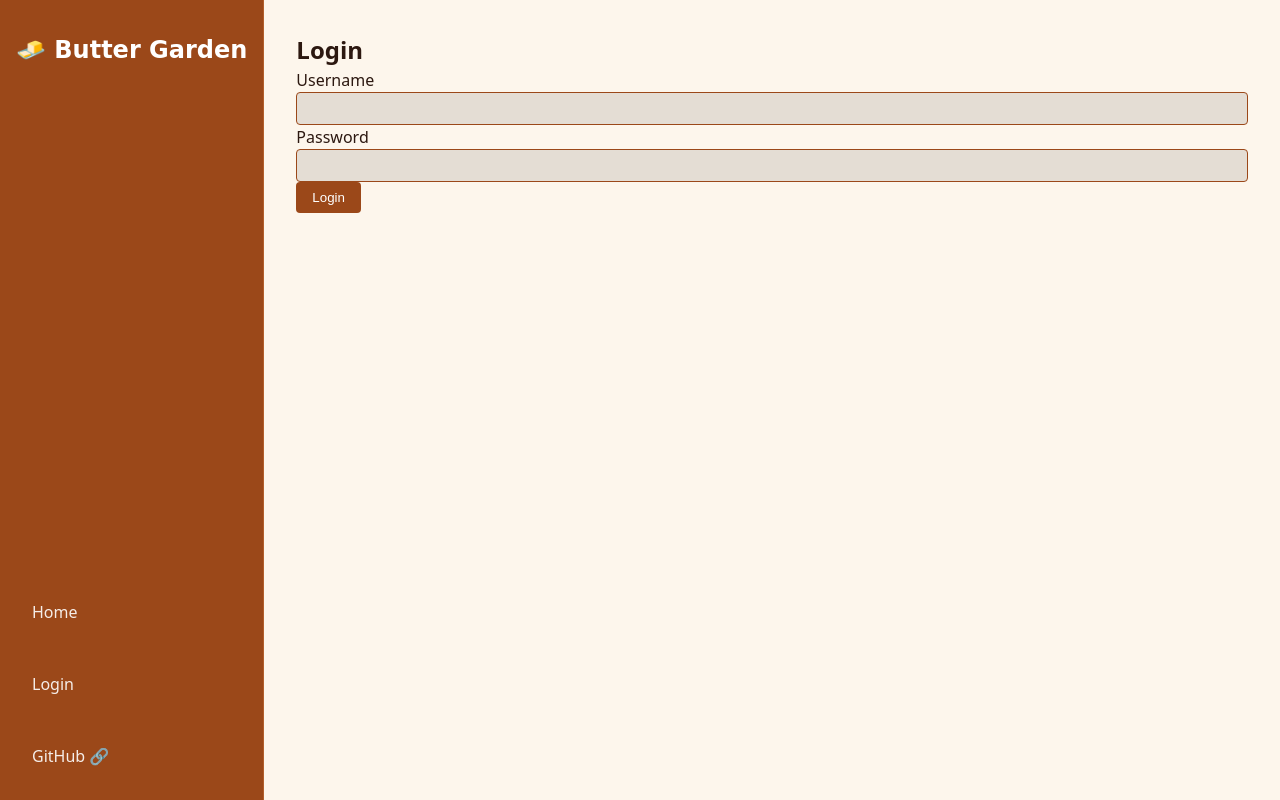
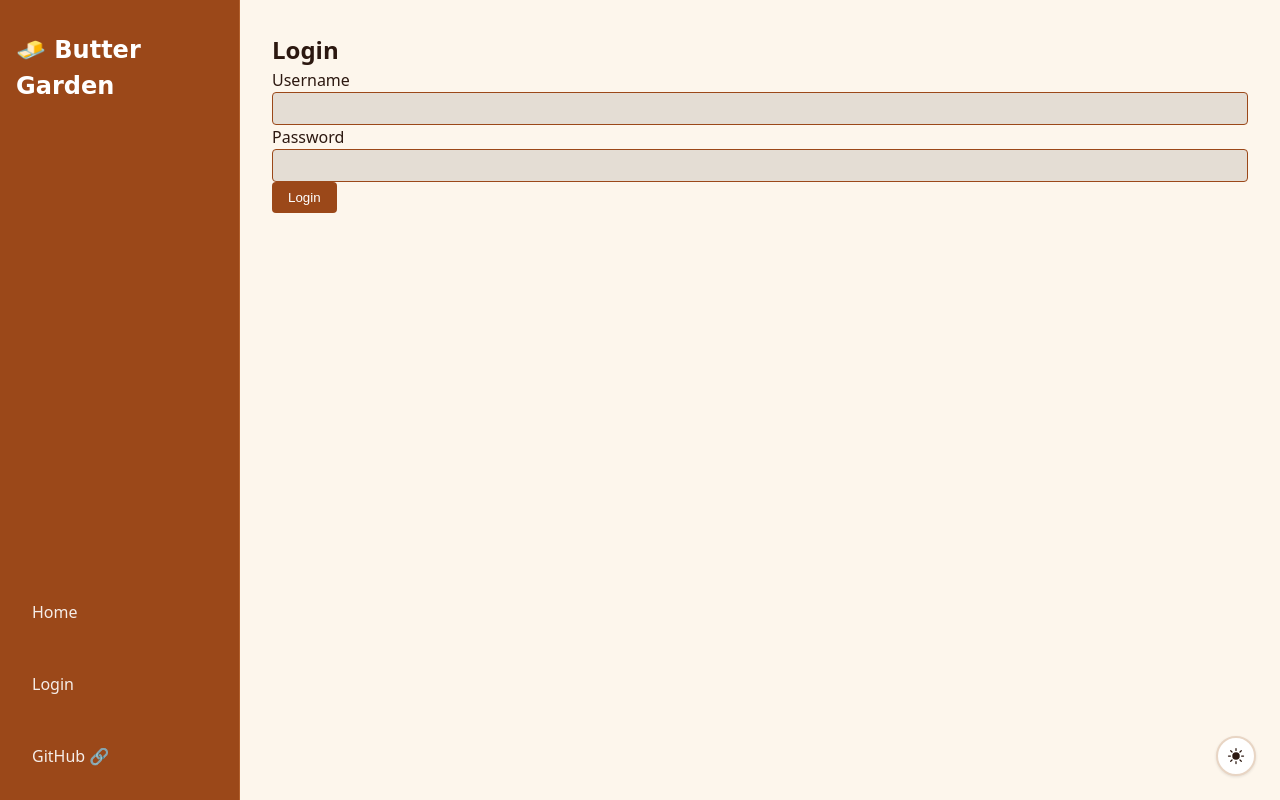
Before and after one commit to HardwarePunk/ButterGarden, a Flask app: a page that uses templates/base.html in a window 1280 px wide. Run offline with Flask 3, Linux system fonts and the light colour scheme; some web fonts are replaced.

Commit message:
Add dark mode toggle

```diff
--- a/static/css/main.css
+++ b/static/css/main.css
@@ -1,44 +1,96 @@
+/* Light theme variables */
 :root {
   /* Colors */
-  --primary-color: #9B4819;     /* Warm terracotta */
-  --secondary-color: #D68C45;   /* Muted orange */
-  --success-color: #8C9B4C;     /* Olive green */
-  --danger-color: #C23B22;      /* Warm red */
-  --background-color: #FDF6EC;  /* Warm off-white */
-  --text-color: #2C1810;        /* Deep brown */
-
-  /* Recipe Card */
-  --recipe-card-bg: #ffffff;
-  --recipe-card-border: #E8D5C4;  /* Light warm beige */
-  --recipe-card-shadow: rgba(155, 72, 25, 0.1);
-  --recipe-card-title-color: #9B4819;  /* Same as primary */
-  --recipe-card-text-color: #594D46;   /* Muted brown */
-
-  /* Sidebar */
-  --sidebar-bg: #9B4819;          /* Primary color */
-  --sidebar-border: #B25F2C;      /* Lighter terracotta */
-  --sidebar-brand-color: #ffffff;
-  --sidebar-link-color: rgba(255, 255, 255, 0.9);
-  --sidebar-link-hover-color: #ffffff;
-  --sidebar-link-hover-bg: rgba(214, 140, 69, 0.2);  /* Secondary color with opacity */
-  --sidebar-mobile-height: 60px;
+  --primary-color: #9B4819;
+  --primary-color-dark: #7A3914;
+  --secondary-color: #D68C45;
+  --secondary-color-dark: #B37338;
+  --background-color: #FDF6EC;
+  --surface-color: #FFFFFF;
+  --text-color: #2C1810;
+  --text-color-light: #5C4037;
+  --border-color: #E8D5C4;
+  --error-color: #DC3545;
+  --error-color-dark: #BD2130;
+  --success-color: #28A745;
+  --link-color: #9B4819;
 
   /* Spacing */
+  --spacing-xs: 0.25rem;
+  --spacing-sm: 0.5rem;
+  --spacing-md: 1rem;
+  --spacing-lg: 1.5rem;
+  --spacing-xl: 2rem;
   --spacing-unit: 1rem;
   --container-max-width: 1200px;
 
   /* Typography */
+  --font-family: system-ui, -apple-system, "Segoe UI", Roboto, Ubuntu, "Open Sans", sans-serif;
+  --font-size-sm: 0.875rem;
+  --font-size-md: 1rem;
+  --font-size-lg: 1.25rem;
+  --font-size-xl: 1.5rem;
   --font-family-brand: "Sour Gummy", cursive;
   --font-family-base: "Sour Gummy", system-ui, -apple-system, sans-serif;
   --font-size-base: 1rem;
   --line-height-base: 1.5;
 
-  /* Border Radius */
+  /* Effects */
+  --shadow-sm: 0 1px 3px rgba(0,0,0,0.1);
+  --shadow-md: 0 4px 6px rgba(0,0,0,0.1);
+  --radius-sm: 4px;
+  --radius-md: 8px;
+  --radius-lg: 12px;
   --border-radius: 0.25rem;
   --border-radius-lg: 0.5rem;
+  --transition-base: all 0.2s ease-in-out;
 
-  /* Transitions */
-  --transition-base: all 0.2s ease-in-out;
+  /* Recipe Card */
+  --recipe-card-bg: #ffffff;
+  --recipe-card-border: #E8D5C4;
+  --recipe-card-shadow: rgba(155, 72, 25, 0.1);
+  --recipe-card-title-color: #9B4819;
+  --recipe-card-text-color: #594D46;
+
+  /* Sidebar */
+  --sidebar-bg: #9B4819;
+  --sidebar-border: #B25F2C;
+  --sidebar-brand-color: #ffffff;
+  --sidebar-link-color: rgba(255, 255, 255, 0.9);
+  --sidebar-link-hover-color: #ffffff;
+  --sidebar-link-hover-bg: rgba(214, 140, 69, 0.2);
+  --sidebar-mobile-height: 60px;
+  --sidebar-desktop-width: 240px;
+}
+
+/* Dark theme variables */
+[data-theme="dark"] {
+  --primary-color: #FF8B4C;
+  --primary-color-dark: #E67A3D;
+  --secondary-color: #FFB07F;
+  --secondary-color-dark: #E69E70;
+  --background-color: #1A1A1A;
+  --surface-color: #2D2D2D;
+  --text-color: #F5E6D3;
+  --text-color-light: #D4C3B3;
+  --border-color: #404040;
+  --error-color: #FF4D4D;
+  --error-color-dark: #E63939;
+  --success-color: #4CAF50;
+  --link-color: #FF8B4C;
+  --shadow-sm: 0 1px 3px rgba(0,0,0,0.3);
+  --shadow-md: 0 4px 6px rgba(0,0,0,0.3);
+  --recipe-card-bg: #2D2D2D;
+  --recipe-card-border: #404040;
+  --recipe-card-shadow: rgba(0, 0, 0, 0.3);
+  --recipe-card-title-color: #FF8B4C;
+  --recipe-card-text-color: #D4C3B3;
+  --sidebar-bg: #2D2D2D;
+  --sidebar-border: #404040;
+  --sidebar-brand-color: #F5E6D3;
+  --sidebar-link-color: rgba(255, 255, 255, 0.9);
+  --sidebar-link-hover-color: #F5E6D3;
+  --sidebar-link-hover-bg: rgba(214, 140, 69, 0.2);
 }
 
 /* Reset and base styles */
@@ -54,6 +106,7 @@ body {
   line-height: var(--line-height-base);
   color: var(--text-color);
   background-color: var(--background-color);
+  transition: background-color 0.3s ease, color 0.3s ease;
 }
 
 /* Layout */
@@ -172,29 +225,16 @@ body {
   text-decoration: none;
   display: inline-block;
   margin-right: calc(var(--spacing-unit) * 0.5);
+  background-color: var(--primary-color);
+  color: white;
 }
 
 .btn:last-child {
   margin-right: 0;
 }
 
-.btn-primary {
-  background-color: var(--primary-color);
-  color: white;
-}
-
-.btn-primary:hover {
-  background-color: color-mix(in srgb, var(--primary-color) 85%, white);
-}
-
-.btn-danger {
-  background-color: color-mix(in srgb, var(--danger-color) 70%, transparent);
-  color: white;
-  backdrop-filter: blur(4px);
-}
-
-.btn-danger:hover {
-  background-color: var(--danger-color);
+.btn:hover {
+  background-color: var(--primary-color-dark);
 }
 
 /* Recipe grid layout */
@@ -262,7 +302,7 @@ body {
 
 @media (min-width: 768px) {
   .back-button {
-    left: calc(var(--sidebar-width) + var(--spacing-unit));
+    left: calc(var(--sidebar-desktop-width) + var(--spacing-unit));
   }
 }
 
@@ -334,6 +374,38 @@ body {
   border-bottom: none;
 }
 
+/* Theme toggle styles */
+.theme-toggle {
+  position: fixed;
+  bottom: 1.5rem;
+  right: 1.5rem;
+  background: var(--surface-color);
+  border: 2px solid var(--border-color);
+  color: var(--text-color);
+  padding: 0.5rem;
+  border-radius: 50%;
+  width: 40px;
+  height: 40px;
+  cursor: pointer;
+  display: flex;
+  align-items: center;
+  justify-content: center;
+  box-shadow: var(--shadow-sm);
+  z-index: 1000;
+  transition: all 0.3s ease;
+}
+
+.theme-toggle:hover {
+  transform: scale(1.1);
+  box-shadow: var(--shadow-md);
+}
+
+.theme-toggle svg {
+  width: 20px;
+  height: 20px;
+  fill: currentColor;
+}
+
 /* Media Queries */
 @media (min-width: 768px) {
   .layout {
@@ -341,7 +413,7 @@ body {
   }
 
   .sidebar {
-    width: var(--sidebar-width);
+    width: var(--sidebar-desktop-width);
     border-right: 1px solid var(--sidebar-border);
     border-bottom: none;
     height: 100vh;
@@ -371,7 +443,6 @@ body {
   }
 
   .main-content {
-    margin-left: var(--sidebar-width);
     padding: calc(var(--spacing-unit) * 2);
   }
 
--- a/templates/admin.html
+++ b/templates/admin.html
@@ -68,6 +68,9 @@ table {
 th, td {
     padding: 1rem;
     text-align: left;
+}
+
+th, tr {
     border-bottom: 1px solid var(--border-color);
 }
 
--- a/templates/base.html
+++ b/templates/base.html
@@ -7,6 +7,20 @@
     <link rel="preconnect" href="https://fonts.googleapis.com">
     <link rel="preconnect" href="https://fonts.gstatic.com" crossorigin>
     <link href="https://fonts.googleapis.com/css2?family=DynaPuff:wght@400..700&family=Sour+Gummy:ital,wght@0,100..900;1,100..900&display=swap" rel="stylesheet">
+    <script>
+        // Immediately set the theme before the page renders
+        (function() {
+            const savedTheme = localStorage.getItem('theme');
+            if (savedTheme) {
+                document.documentElement.setAttribute('data-theme', savedTheme);
+            } else {
+                const prefersDark = window.matchMedia('(prefers-color-scheme: dark)').matches;
+                const theme = prefersDark ? 'dark' : 'light';
+                document.documentElement.setAttribute('data-theme', theme);
+                localStorage.setItem('theme', theme);
+            }
+        })();
+    </script>
     <link rel="stylesheet" href="{{ url_for('static', filename='css/main.css') }}">
     <script src="{{ url_for('static', filename='js/htmx.min.js') }}"></script>
 </head>
@@ -46,5 +60,66 @@
             {% block content %}{% endblock %}
         </main>
     </div>
+
+    <button class="theme-toggle" aria-label="Toggle dark mode">
+        <svg class="sun-icon" xmlns="http://www.w3.org/2000/svg" viewBox="0 0 24 24">
+            <path d="M12 2.25a.75.75 0 01.75.75v2.25a.75.75 0 01-1.5 0V3a.75.75 0 01.75-.75zM7.5 12a4.5 4.5 0 119 0 4.5 4.5 0 01-9 0zM18.894 6.166a.75.75 0 00-1.06-1.06l-1.591 1.59a.75.75 0 101.06 1.061l1.591-1.59zM21.75 12a.75.75 0 01-.75.75h-2.25a.75.75 0 010-1.5H21a.75.75 0 01.75.75zM17.834 18.894a.75.75 0 001.06-1.06l-1.59-1.591a.75.75 0 10-1.061 1.06l1.59 1.591zM12 18a.75.75 0 01.75.75V21a.75.75 0 01-1.5 0v-2.25A.75.75 0 0112 18zM7.758 17.303a.75.75 0 00-1.061-1.06l-1.591 1.59a.75.75 0 001.06 1.061l1.591-1.59zM6 12a.75.75 0 01-.75.75H3a.75.75 0 010-1.5h2.25A.75.75 0 016 12zM6.697 7.757a.75.75 0 001.06-1.06l-1.59-1.591a.75.75 0 00-1.061 1.06l1.59 1.591z"/>
+        </svg>
+        <svg class="moon-icon" xmlns="http://www.w3.org/2000/svg" viewBox="0 0 24 24" style="display: none;">
+            <path d="M21.752 15.002A9.718 9.718 0 0118 15.75c-5.385 0-9.75-4.365-9.75-9.75 0-1.33.266-2.597.748-3.752A9.753 9.753 0 003 11.25C3 16.635 7.365 21 12.75 21a9.753 9.753 0 009.002-5.998z"/>
+        </svg>
+    </button>
+
+    <script>
+        // Theme toggle functionality
+        document.addEventListener('DOMContentLoaded', function() {
+            const themeToggle = document.querySelector('.theme-toggle');
+            const sunIcon = document.querySelector('.sun-icon');
+            const moonIcon = document.querySelector('.moon-icon');
+            const html = document.documentElement;
+
+            // Check for saved theme preference
+            const savedTheme = localStorage.getItem('theme') || 'light';
+            html.setAttribute('data-theme', savedTheme);
+            updateIcons(savedTheme);
+
+            themeToggle.addEventListener('click', function() {
+                const currentTheme = html.getAttribute('data-theme');
+                const newTheme = currentTheme === 'light' ? 'dark' : 'light';
+
+                html.setAttribute('data-theme', newTheme);
+                localStorage.setItem('theme', newTheme);
+                updateIcons(newTheme);
+            });
+
+            function updateIcons(theme) {
+                if (theme === 'dark') {
+                    sunIcon.style.display = 'none';
+                    moonIcon.style.display = 'block';
+                } else {
+                    sunIcon.style.display = 'block';
+                    moonIcon.style.display = 'none';
+                }
+            }
+
+            // Check system preference on load
+            if (!localStorage.getItem('theme')) {
+                const prefersDark = window.matchMedia('(prefers-color-scheme: dark)').matches;
+                const theme = prefersDark ? 'dark' : 'light';
+                html.setAttribute('data-theme', theme);
+                localStorage.setItem('theme', theme);
+                updateIcons(theme);
+            }
+
+            // Listen for system theme changes
+            window.matchMedia('(prefers-color-scheme: dark)').addEventListener('change', e => {
+                if (!localStorage.getItem('theme')) {
+                    const newTheme = e.matches ? 'dark' : 'light';
+                    html.setAttribute('data-theme', newTheme);
+                    updateIcons(newTheme);
+                }
+            });
+        });
+    </script>
 </body>
 </html>
--- a/templates/users.html
+++ b/templates/users.html
@@ -61,6 +61,9 @@ table {
 th, td {
     padding: 1rem;
     text-align: left;
+}
+
+th, tr {
     border-bottom: 1px solid var(--border-color);
 }
 
```
